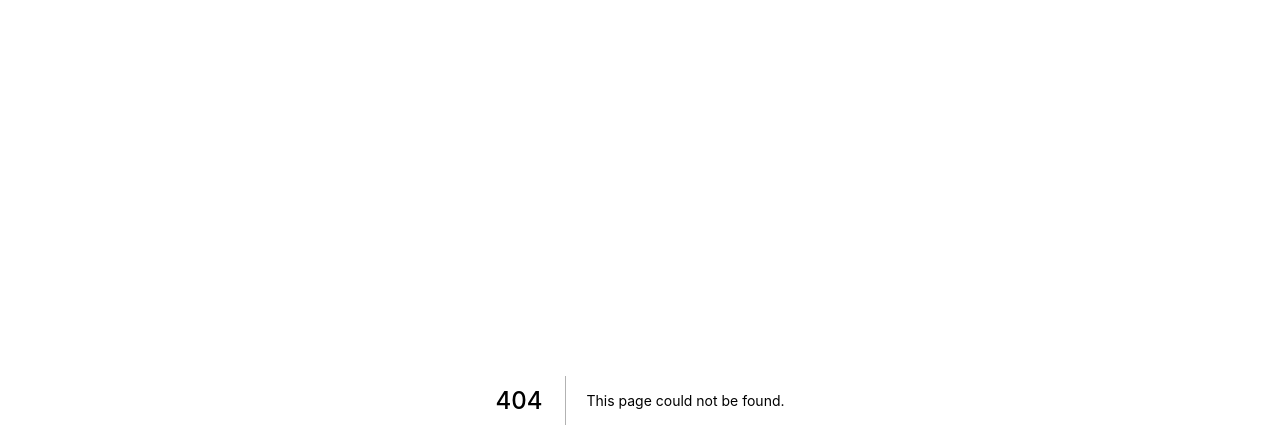
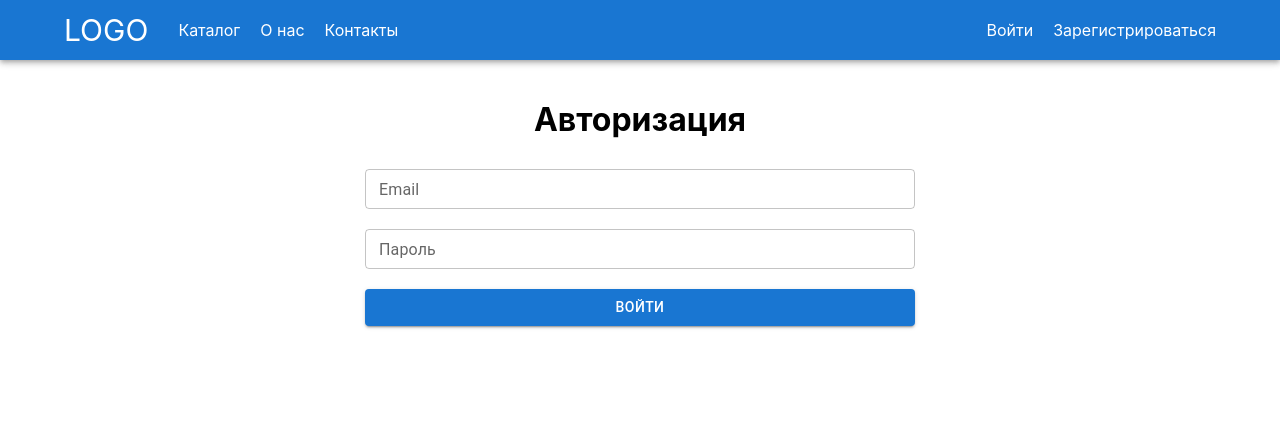
Before and after one commit to RuslanMirets/online-shop, a Next.js app in the folder client/: page /login in a window 1280 px wide. Before the commit this address had no page. Shown: the top 448 px of the page. Built offline with nearby package versions, Linux system fonts and the light colour scheme.

Commit message:
react-hook-form, Login page

```diff
--- a/client/components/Header.jsx
+++ b/client/components/Header.jsx
@@ -46,7 +46,7 @@ const Header = () => {
             ) : (
               <>
                 <li>
-                  <Link href="#">
+                  <Link href="/login">
                     <a>Войти</a>
                   </Link>
                 </li>
--- a/client/package.json
+++ b/client/package.json
@@ -16,6 +16,7 @@
     "next": "12.1.0",
     "react": "17.0.2",
     "react-dom": "17.0.2",
+    "react-hook-form": "^7.27.1",
     "sass": "^1.49.8"
   },
   "devDependencies": {
--- /dev/null
+++ b/client/pages/login.jsx
@@ -0,0 +1,45 @@
+import { Button, Container, TextField } from '@mui/material';
+import React from 'react';
+import MainLayout from '../layouts/MainLayout';
+import { useForm } from 'react-hook-form';
+
+const Login = () => {
+  const { register, handleSubmit } = useForm();
+
+  const onSubmit = (userData) => {
+    console.log(userData);
+  };
+
+  return (
+    <MainLayout title="Авторизация">
+      <Container>
+        <div className="auth-form">
+          <h1>Авторизация</h1>
+          <form onSubmit={handleSubmit(onSubmit)}>
+            <TextField
+              type="email"
+              label="Email"
+              variant="outlined"
+              fullWidth
+              size="small"
+              {...register('email')}
+            />
+            <TextField
+              type="password"
+              label="Пароль"
+              variant="outlined"
+              fullWidth
+              size="small"
+              {...register('password')}
+            />
+            <Button type="submit" variant="contained">
+              Войти
+            </Button>
+          </form>
+        </div>
+      </Container>
+    </MainLayout>
+  );
+};
+
+export default Login;
--- a/client/styles/globals.scss
+++ b/client/styles/globals.scss
@@ -50,3 +50,18 @@ ul {
     margin-right: auto;
   }
 }
+
+.auth-form {
+  max-width: 550px;
+  margin: 0 auto;
+  h1 {
+    text-align: center;
+    margin-bottom: 30px;
+  }
+
+  form {
+    display: flex;
+    flex-direction: column;
+    gap: 20px;
+  }
+}
```
Also changed, not shown: 1 other file (tests, documents, lock files or other folders).
